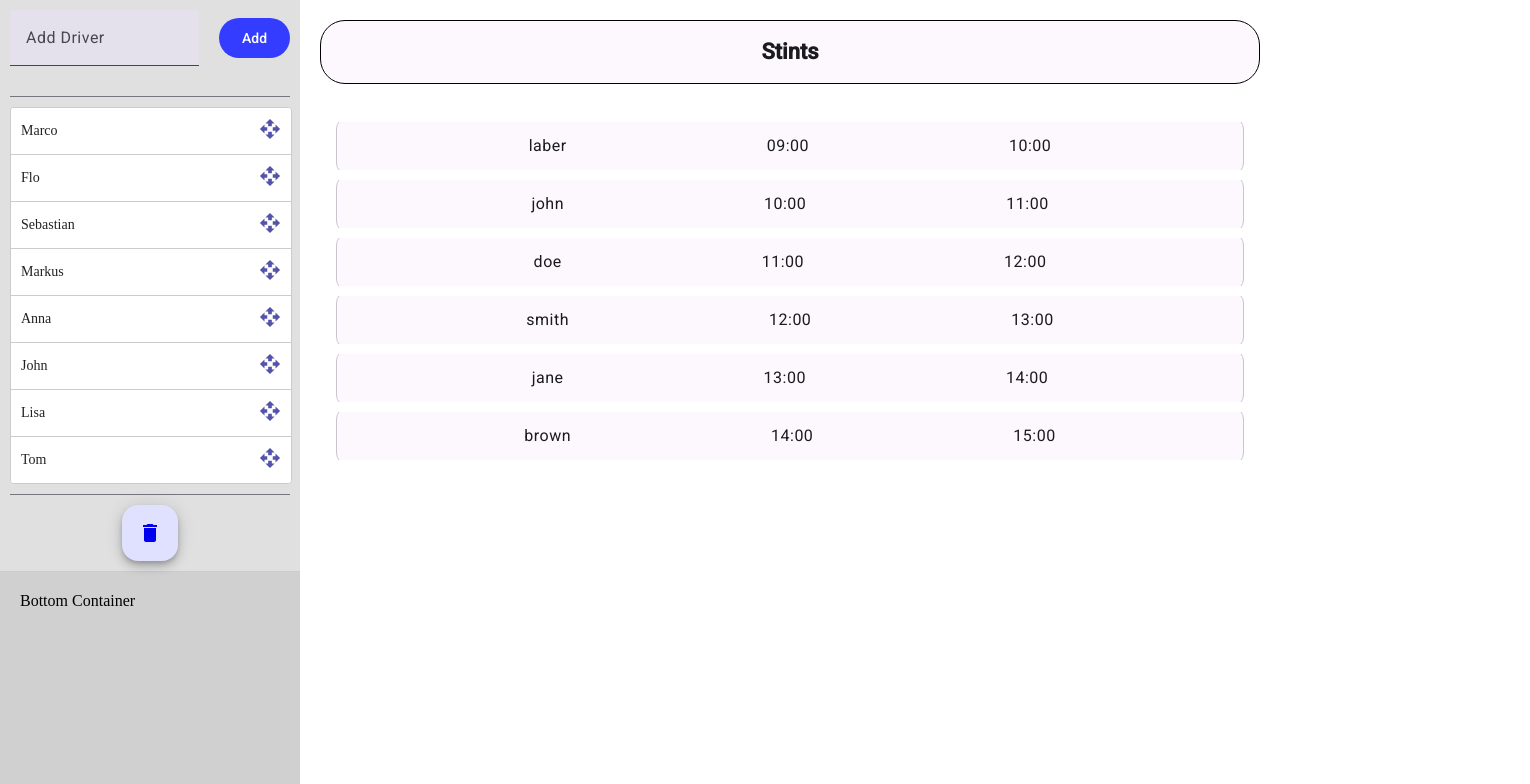
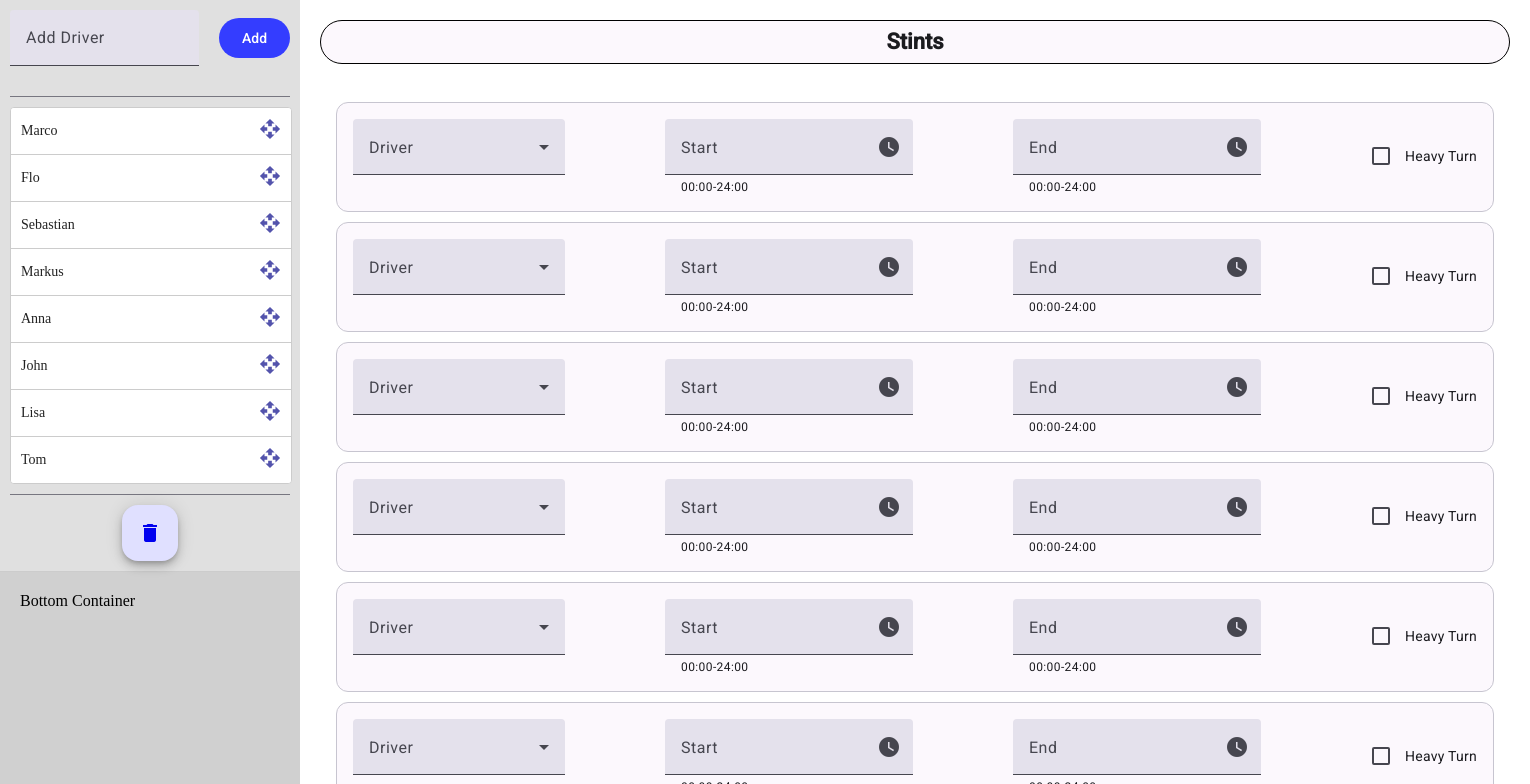
Before and after one commit to Marcoge/24h-helper, an Angular app: page / in a window 1280 px wide. Shown: the top 784 px of the page, 1530 px wide, since content can reach past the window. Built offline with nearby package versions, Linux system fonts and the light colour scheme.

Commit message:
Added Formfields for data entry to stints.

```diff
--- a/src/app/time-table-entry/time-table-entry.component.html
+++ b/src/app/time-table-entry/time-table-entry.component.html
@@ -1,9 +1,31 @@
 <body>
   <mat-card class="stint-container" appearance="outlined">
     <mat-card-content class="stint-content">
-      <span>{{ entry.driver }}</span>
-      <span>{{ entry.start }}</span>
-      <span>{{ entry.end }}</span>
+      <mat-form-field>
+        <mat-label>Driver</mat-label>
+        <mat-select>
+          @for (name of names; track name) {
+          <mat-option [value]="name">{{ name }}</mat-option>
+          }
+        </mat-select>
+      </mat-form-field>
+      <div>
+        <mat-form-field appearance="fill">
+          <mat-label>Start</mat-label>
+          <input matInput />
+          <mat-icon matSuffix>watch_later</mat-icon>
+          <mat-hint>00:00-24:00</mat-hint>
+        </mat-form-field>
+      </div>
+      <div>
+        <mat-form-field appearance="fill">
+          <mat-label>End</mat-label>
+          <input matInput />
+          <mat-icon matSuffix>watch_later</mat-icon>
+          <mat-hint>00:00-24:00</mat-hint>
+        </mat-form-field>
+      </div>
+      <div><mat-checkbox>Heavy Turn</mat-checkbox></div>
     </mat-card-content>
   </mat-card>
 </body>
--- a/src/app/time-table-entry/time-table-entry.component.scss
+++ b/src/app/time-table-entry/time-table-entry.component.scss
@@ -2,18 +2,23 @@ body {
   margin: 2;
   display: flex;
   flex: 1;
-  gap: 10px;
 }
 
 .stint-container {
   display: flex;
   flex: 1;
   flex-direction: column;
+  flex-wrap: nowrap;
 }
 
 .stint-content {
   display: flex;
   flex: 1;
   justify-content: center;
-  gap: 200px;
+  align-items: baseline;
+  column-gap: 100px;
 }
+
+.driver-name {
+  width: 25%;
+}
--- a/src/app/time-table-entry/time-table-entry.component.ts
+++ b/src/app/time-table-entry/time-table-entry.component.ts
@@ -1,14 +1,32 @@
-import { Component, Input } from '@angular/core';
+import { Component, Input, ChangeDetectionStrategy } from '@angular/core';
 import { MatCardModule } from '@angular/material/card';
+import { MatCheckboxModule } from '@angular/material/checkbox';
+import { MatDividerModule } from '@angular/material/divider';
+import { MatFormFieldModule } from '@angular/material/form-field';
+import { MatSelectModule } from '@angular/material/select';
+import { MatIconModule } from '@angular/material/icon';
+import { MatInputModule } from '@angular/material/input';
 
 @Component({
   selector: 'app-time-table-entry',
-  imports: [MatCardModule],
+  imports: [
+    MatCardModule,
+    MatCheckboxModule,
+    MatDividerModule,
+    MatFormFieldModule,
+    MatIconModule,
+    MatInputModule,
+    MatSelectModule,
+  ],
   templateUrl: './time-table-entry.component.html',
   styleUrl: './time-table-entry.component.scss',
+  changeDetection: ChangeDetectionStrategy.OnPush,
 })
 export class TimeTableEntryComponent {
   @Input() entry!: TimeTableEntry;
+
+  selected = 'driver';
+  names = ['laber', 'john', 'doe', 'smith', 'jane', 'brown'];
 }
 
 export interface TimeTableEntry {
--- a/src/app/time-table/time-table.component.html
+++ b/src/app/time-table/time-table.component.html
@@ -4,7 +4,7 @@
   </mat-toolbar>
   <mat-list class="stint-list">
     @for (timeTableEntry of timeTableEntries; track timeTableEntries){
-    <mat-list-item>
+    <mat-list-item class="stint-item">
       <app-time-table-entry [entry]="timeTableEntry"></app-time-table-entry>
     </mat-list-item>
     }
--- a/src/app/time-table/time-table.component.scss
+++ b/src/app/time-table/time-table.component.scss
@@ -13,7 +13,12 @@ body {
 }
 
 .stint-list {
-    display: flex;
-    flex-direction: column;
-    gap: 10px;
+  display: flex;
+  flex: 1;
+  flex-direction: column;
+  gap: 10px;
 }
+
+.stint-item {
+  flex: 1;
+}
```
